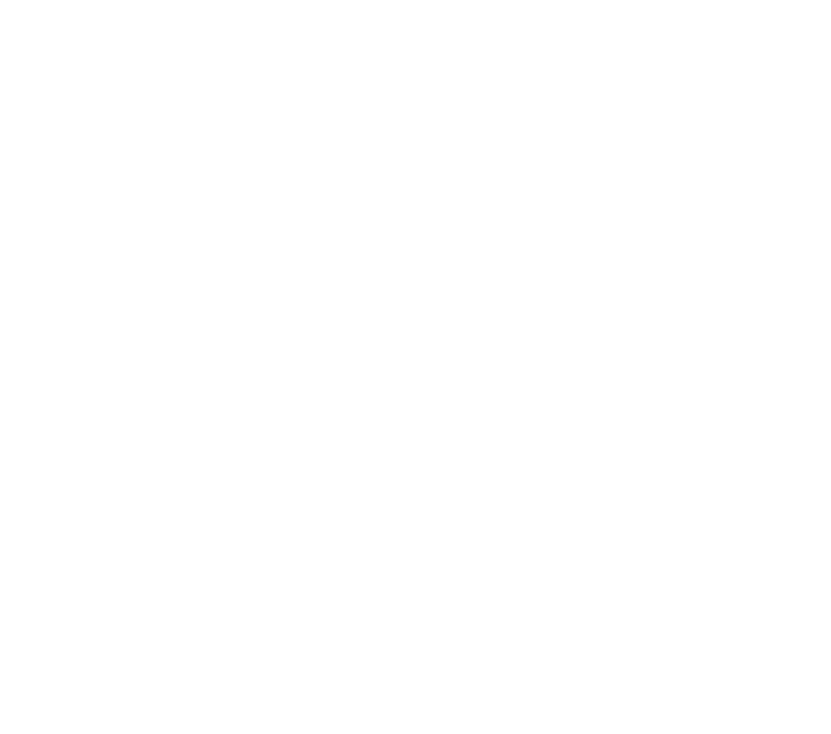
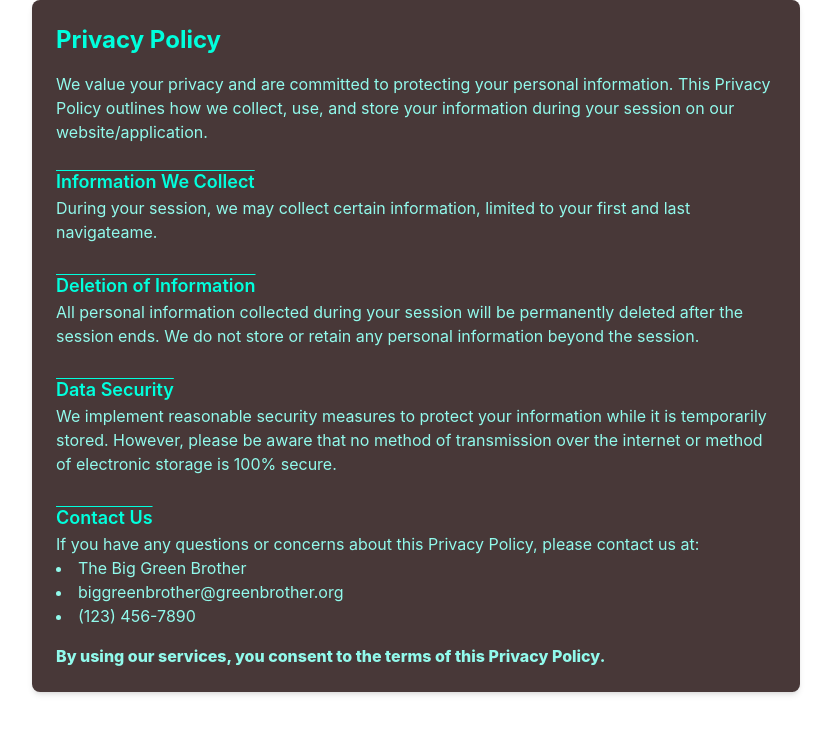
Before and after one commit to shriyabi/3PeasInAPod, a React (Create React App) app in the folder frontend/Neural-Nudge/: page /sign-in/privacy in a window 1280 px wide. Before the commit this address had no page. Shown: the top 734 px of the page, without its empty margins (224-1055 px from the left). Built offline with nearby package versions, Linux system fonts and the light colour scheme.

Commit message:
adding files

```diff
--- a/frontend/Neural-Nudge/src/App.css
+++ b/frontend/Neural-Nudge/src/App.css
@@ -40,3 +40,7 @@
 .icons {
   filter: drop-shadow(5px 5px 5px #483838a4);
 }
+
+.input{
+  background-color: #483838; /* Change this to your desired color */
+}
--- a/frontend/Neural-Nudge/src/App.js
+++ b/frontend/Neural-Nudge/src/App.js
@@ -19,7 +19,7 @@
       <div className="text-white w-full h-1/3 mt-5">
         <h2 className="text-ternary text-3xl text-center font-bold p-5"> Welcome to NeuralNudge </h2>
       </div>
-      <div className="text-white item-center flex justify-center w-full h-2/3">
+      <div className="text-white flex-col item-center flex justify-center w-full h-2/3">
         <div className="w-3/4 rounded-lg bg-quadary pt-3 h-3/5 flex flex-col items-center">
           <h2 className="text-base px-2 italic text-primary text-center font-semibold">Please input your first and last name</h2>
           <form className='flex justify-center flex-col items-start h-3/4 px-3 w-full'>
@@ -51,6 +51,7 @@
           </button>
           </div>
         </div>
+        <h2> By using our services, you consent to the terms of this Privacy Policy.</h2>
       </div>
     </div>
   );
--- /dev/null
+++ b/frontend/Neural-Nudge/src/Privacy.js
@@ -0,0 +1,44 @@
+import React from 'react';
+
+const PrivacyPolicy = () => {
+  return (
+    <div className="max-w-3xl mx-auto p-6 bg-primary text-quadary shadow-md rounded-lg">
+      <h1 className="text-2xl font-bold mb-4 text-ternary">Privacy Policy</h1>
+
+      <p className="text-gray-700 mb-6">
+        We value your privacy and are committed to protecting your personal information. This Privacy Policy outlines how we collect, use, and store your information during your session on our website/application.
+      </p>
+
+      <h2 className="text-lg font-semibold text-ternary mb-0 overline">Information We Collect</h2>
+      <p className="text-gray-700 mb-7">
+        During your session, we may collect certain information, limited to your first and last navigateame.
+      </p>
+
+      <h2 className="text-lg font-semibold mb-0 overline text-ternary">Deletion of Information</h2>
+      <p className="text-gray-700 mb-7">
+        All personal information collected during your session will be permanently deleted after the session ends. We do not store or retain any personal information beyond the session.
+      </p>
+
+      <h2 className="text-lg overline text-ternary font-semibold">Data Security</h2>
+      <p className="text-gray-700 mb-7">
+        We implement reasonable security measures to protect your information while it is temporarily stored. However, please be aware that no method of transmission over the internet or method of electronic storage is 100% secure.
+      </p>
+
+      <h2 className="text-lg overline text-ternary font-semibold">Contact Us</h2>
+      <p className="text-gray-700">
+        If you have any questions or concerns about this Privacy Policy, please contact us at:
+      </p>
+      <ul className="list-disc list-inside mb-4">
+        <li>The Big Green Brother</li>
+        <li>biggreenbrother@greenbrother.org</li>
+        <li>(123) 456-7890</li>
+      </ul>
+
+      <p className="text-quadary font-extrabold ">
+        By using our services, you consent to the terms of this Privacy Policy.
+      </p>
+    </div>
+  );
+};
+
+export default PrivacyPolicy;
--- a/frontend/Neural-Nudge/src/Settings.js
+++ b/frontend/Neural-Nudge/src/Settings.js
@@ -1,5 +1,6 @@
 import React, { useState, useEffect } from 'react';
 import { useNavigate } from 'react-router-dom';
+import './App.css'
 
 function Settings() {
   const navigate = useNavigate();
--- a/frontend/Neural-Nudge/src/index.js
+++ b/frontend/Neural-Nudge/src/index.js
@@ -6,6 +6,7 @@
 import Home from './Dashboard';
 import Settings from './Settings';
 import reportWebVitals from './reportWebVitals';
+import Privacy from './Privacy';
 
 const root = ReactDOM.createRoot(document.getElementById('root'));
 root.render(
@@ -14,6 +15,7 @@
       <Route path="/" element={<App/>} />
       <Route path="/dashboard" element={<Home />} />
       <Route path="/settings" element={<Settings />} />
+      <Route path="/privacy" element={<Privacy />} />
     </Routes>
   </Router>
 );
```
